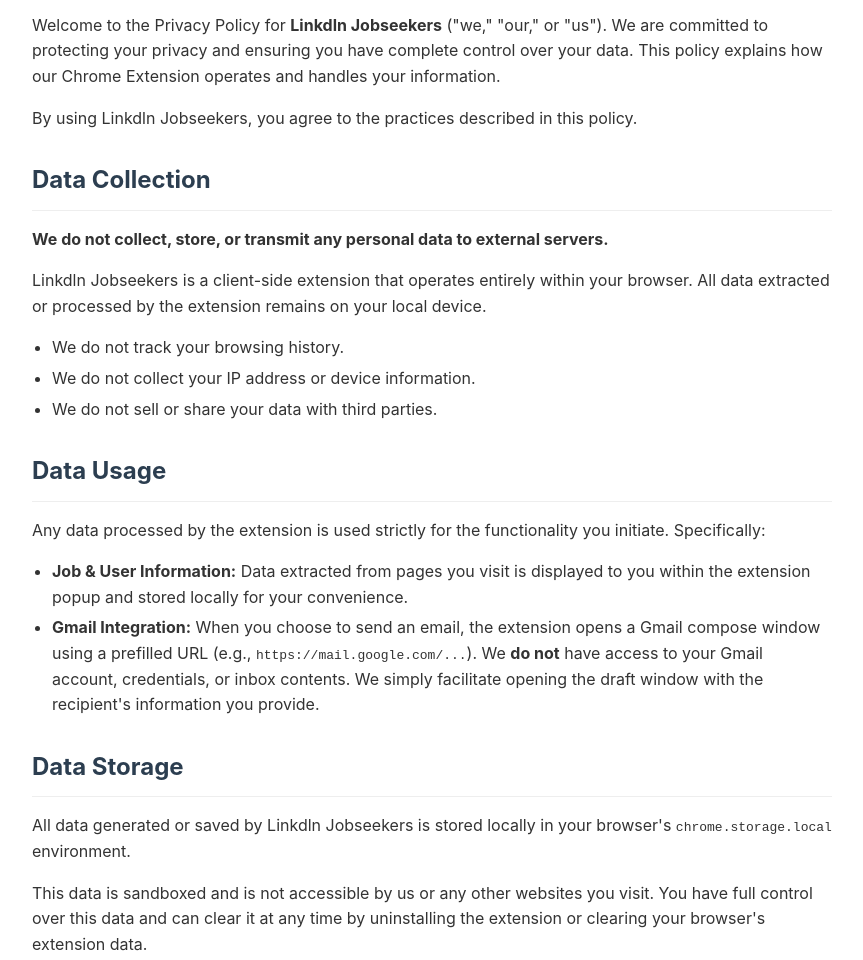
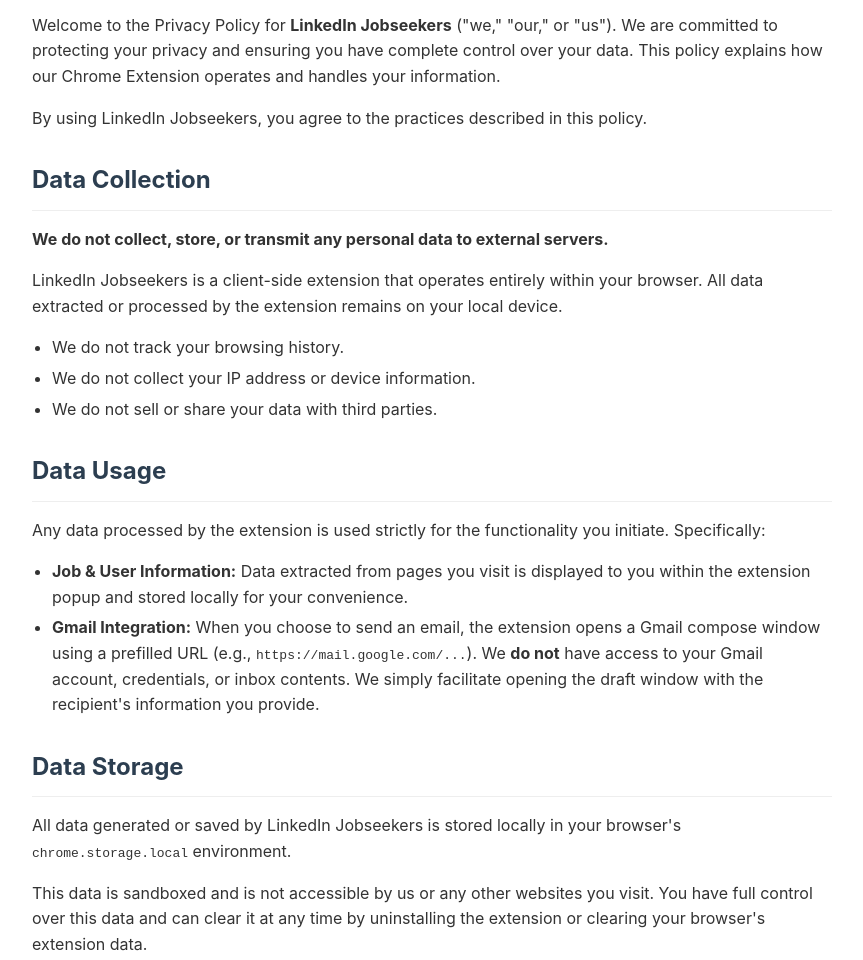
Before and after one commit to chaurasiawadh/awadhesh.dev, a website: page policy/linkedin-jobseekers-privacy-policy.html in a window 1280 px wide. Shown: the part 259-1219 px from the top of the page, without its empty margins (208-1071 px from the left). Drawn offline with Linux system fonts and the light colour scheme.

Commit message:
fix: rename privacy policy file and correct typos

```diff
--- a/policy/linkdln-jobseekers-private-policy.html
+++ b/policy/linkedin-jobseekers-privacy-policy.html
@@ -4,9 +4,9 @@
 <head>
     <meta charset="UTF-8">
     <meta name="viewport" content="width=device-width, initial-scale=1.0">
-    <title>Privacy Policy – Linkdln Jobseekers</title>
+    <title>Privacy Policy – LinkedIn Jobseekers</title>
     <meta name="description"
-        content="Privacy Policy for the Linkdln Jobseekers Chrome Extension. We value your privacy and do not collect or sell your personal data.">
+        content="Privacy Policy for the LinkedIn Jobseekers Chrome Extension. We value your privacy and do not collect or sell your personal data.">
     <style>
         body {
             font-family: -apple-system, BlinkMacSystemFont, "Segoe UI", Roboto, Helvetica, Arial, sans-serif;
@@ -88,14 +88,14 @@
         <p><strong>Last Updated:</strong> February 3, 2026</p>
 
         <h2>Introduction</h2>
-        <p>Welcome to the Privacy Policy for <strong>Linkdln Jobseekers</strong> ("we," "our," or "us"). We are
+        <p>Welcome to the Privacy Policy for <strong>LinkedIn Jobseekers</strong> ("we," "our," or "us"). We are
             committed to protecting your privacy and ensuring you have complete control over your data. This policy
             explains how our Chrome Extension operates and handles your information.</p>
-        <p>By using Linkdln Jobseekers, you agree to the practices described in this policy.</p>
+        <p>By using LinkedIn Jobseekers, you agree to the practices described in this policy.</p>
 
         <h2>Data Collection</h2>
         <p><strong>We do not collect, store, or transmit any personal data to external servers.</strong></p>
-        <p>Linkdln Jobseekers is a client-side extension that operates entirely within your browser. All data extracted
+        <p>LinkedIn Jobseekers is a client-side extension that operates entirely within your browser. All data extracted
             or processed by the extension remains on your local device.</p>
         <ul>
             <li>We do not track your browsing history.</li>
@@ -115,7 +115,7 @@
         </ul>
 
         <h2>Data Storage</h2>
-        <p>All data generated or saved by Linkdln Jobseekers is stored locally in your browser's
+        <p>All data generated or saved by LinkedIn Jobseekers is stored locally in your browser's
             <code>chrome.storage.local</code> environment.
         </p>
         <p>This data is sandboxed and is not accessible by us or any other websites you visit. You have full control
@@ -129,7 +129,7 @@
             via your browser. Interactions with these platforms are subject to their respective privacy policies.</p>
 
         <h2>Permissions Explanation</h2>
-        <p>To function correctly, Linkdln Jobseekers requires specific permissions:</p>
+        <p>To function correctly, LinkedIn Jobseekers requires specific permissions:</p>
         <ul>
             <li><strong>"activeTab":</strong> To read the content of the current tab when you activate the extension,
                 allowing us to extract relevant job or user details.</li>
@@ -157,10 +157,10 @@
         </p>
         <p><strong>Email:</strong> chaurasiawadh@gmail.com</p>
         <p><strong>GitHub Repository:</strong> <a href="https://github.com/chaurasiawadh/extension-fetch-post"
-                target="_blank">Linkdln Jobseekers</a></p>
+                target="_blank">LinkedIn Jobseekers</a></p>
 
         <div class="footer">
-            &copy; 2026 Linkdln Jobseekers. All rights reserved.
+            &copy; 2026 LinkedIn Jobseekers. All rights reserved.
         </div>
     </div>
 
```
